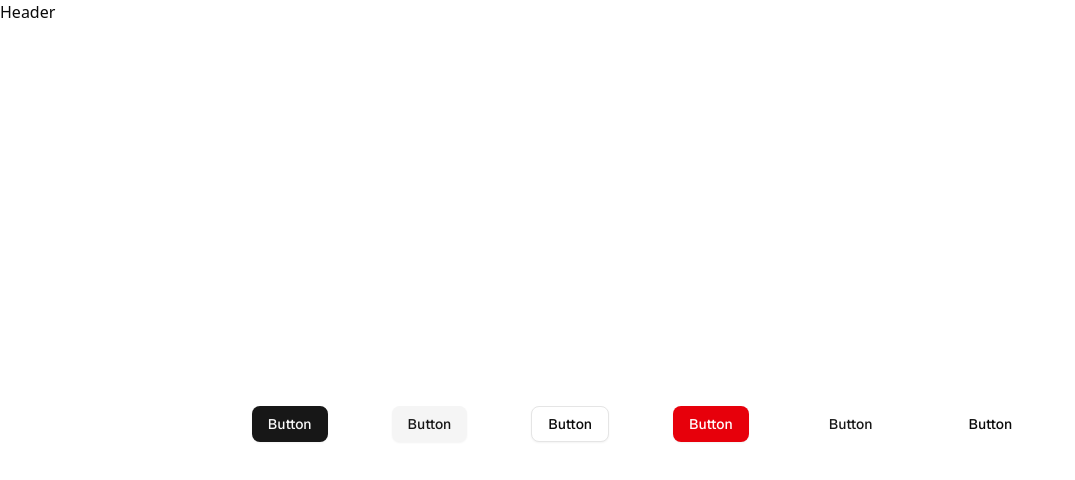
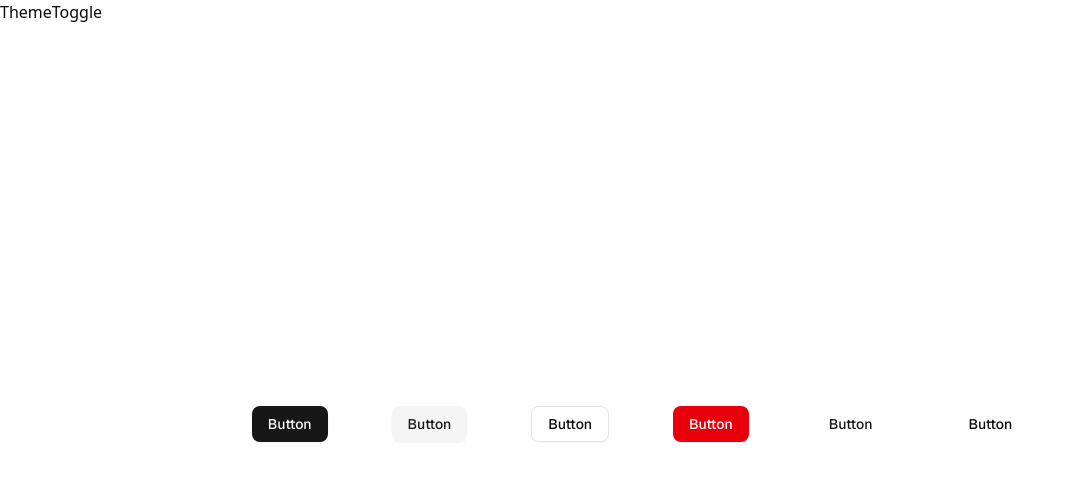
Before and after one commit to hossein-jorfi/portfolio-website, a Next.js app: page / in a window 1280 px wide. Shown: the top 480 px of the page, without its empty margins (0-1075 px from the left). Built offline with nearby package versions, Linux system fonts and the light colour scheme.

Commit message:
ThemeToggle component

```diff
--- a/src/app/_layout/header/index.tsx
+++ b/src/app/_layout/header/index.tsx
@@ -1,5 +1,11 @@
+import ThemeToggle from "@/src/components/shared/theme-toggle";
+
 const Header = () => {
-  return <div>Header</div>;
+  return (
+    <div>
+      <ThemeToggle />
+    </div>
+  );
 };
 
 export default Header;
--- /dev/null
+++ b/src/components/shared/theme-toggle/index.tsx
@@ -0,0 +1,5 @@
+const ThemeToggle = () => {
+  return <div>ThemeToggle</div>;
+};
+
+export default ThemeToggle;
```
